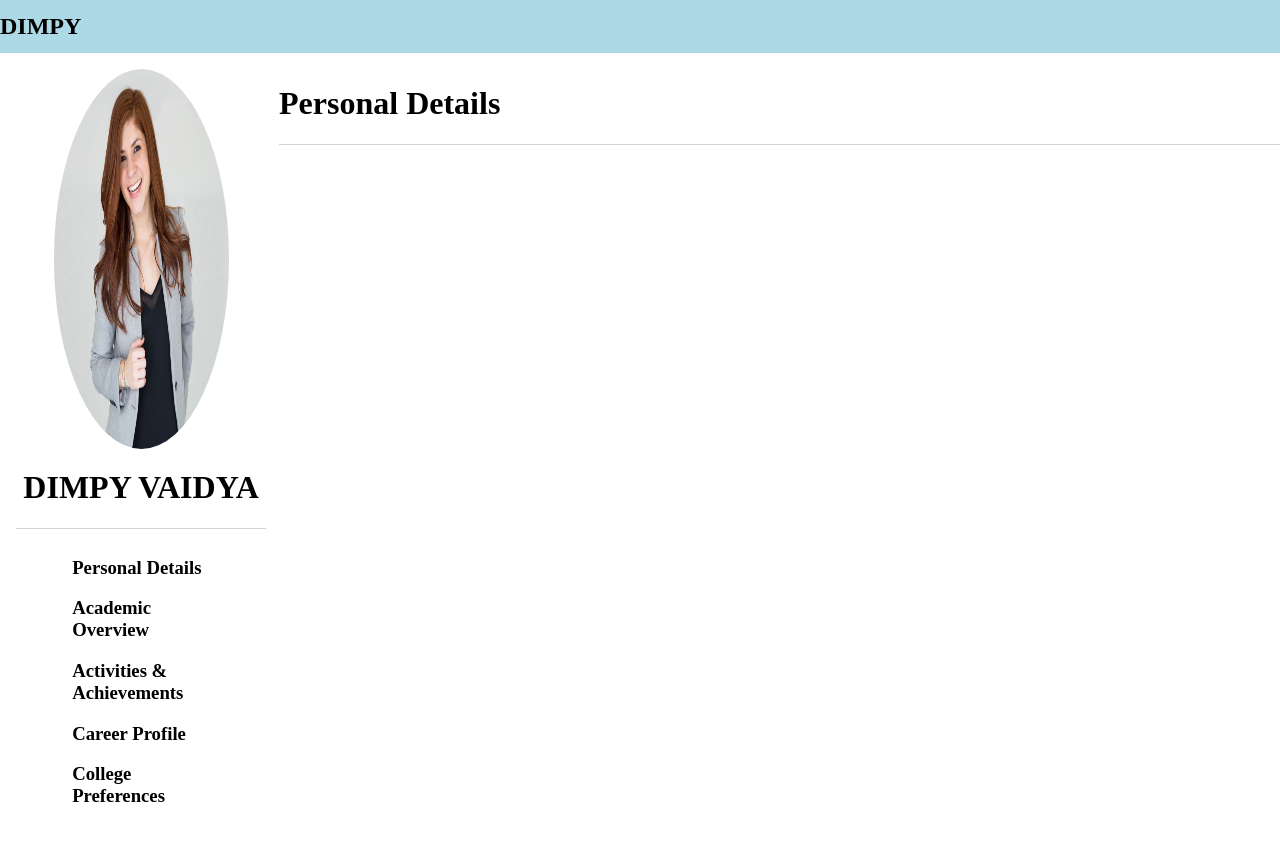
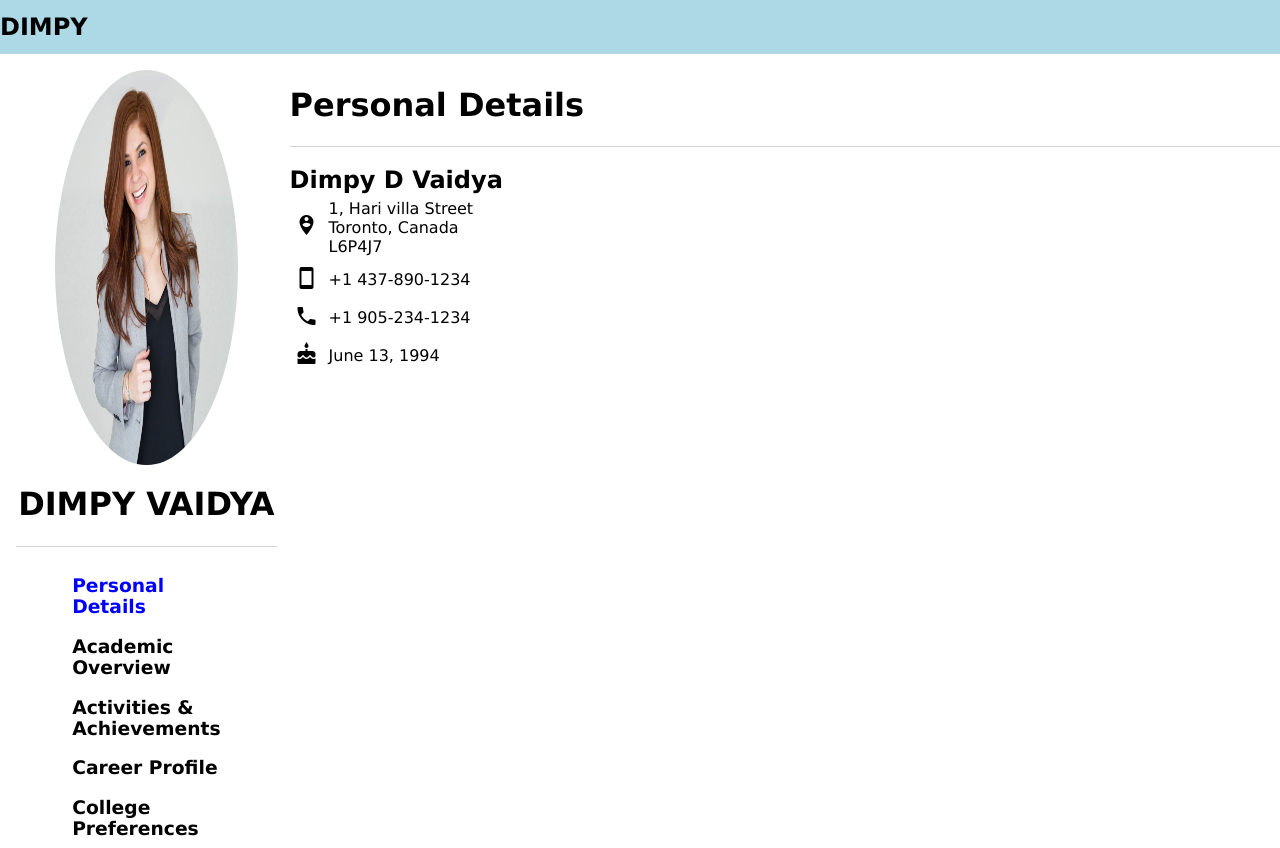
Before and after one commit to Education-organization/Education-organization, a plain HTML site: page public/html/profile.html in a window 1280 px wide. Before the commit the page ends 817 px from the top, so only its background shows below. Drawn offline with Linux system fonts and the light colour scheme.

Commit message:
personal_details added

```diff
--- a/public/css/profile.css
+++ b/public/css/profile.css
@@ -1,10 +1,9 @@
             @import url('https://fonts.googleapis.com/css?family=Roboto:400,400i,500,500i&display=swap');
-
             /*For mobile view*/
 
             * {
                 margin: 0;
-    font-family: "Times New Roman", Times, serif;
+                font-family: Verdana;
             }
 
             a {
@@ -33,8 +32,17 @@ h3 {
                 text-align: left;
             }
 
+            table,
+            th,
+            td {
+                border-collapse: collapse;
+            }
 
-/* grid-structure */
+            th,
+            td {
+                padding: 5px;
+                text-align: left;
+            }
 
             .structure {
                 display: grid;
@@ -60,6 +68,10 @@ h3 {
                 border-radius: 50%;
             }
 
+            .border_bottom {
+                border-bottom: lightgray;
+            }
+
             @media screen and (min-width: 768px) {
                 .structure {
                     display: grid;
--- a/public/html/profile.html
+++ b/public/html/profile.html
@@ -5,6 +5,7 @@
     <meta charset="UTF-8">
     <meta name="viewport" content="width=device-width, initial-scale=1.0">
     <link rel="stylesheet" href="/public/css/profile.css">
+    <link rel="stylesheet" href="https://fonts.googleapis.com/icon?family=Material+Icons">
     <title>My Profile</title>
 </head>
 
@@ -18,14 +19,38 @@
         <div class="profile_block">
             <img src="/public/img/profile.jpg" class="profile_pic">
             <h1>DIMPY VAIDYA</h1><br>
-            <h3><a href="#" alink="blue">Personal Details</a></h3>
+            <h3><a href="#" style="color:blue;">Personal Details</a></h3>
             <h3><a href="#">Academic Overview</a></h3>
             <h3><a href="#">Activities & Achievements</a></h3>
             <h3><a href="#">Career Profile</a></h3>
             <h3><a href="#">College Preferences</a></h3>
         </div>
+
         <div>
-            <h1>Personal Details</h1>
+            <h1>Personal Details</h1><br>
+            <strong><h2>Dimpy D Vaidya</h2></strong>
+            <table style="width:100%">
+                <table>
+                    <tr>
+                        <th style="width:1em;"><i class="material-icons">person_pin_circle</i></th>
+                        <td>1, Hari villa Street<br>Toronto, Canada<br>L6P4J7</td>
+                    </tr>
+                    <tr>
+                        <th><i class="material-icons">stay_current_portrait</i></th>
+                        <td>+1 437-890-1234</td>
+                    </tr>
+                    <tr>
+                        <th><i class="material-icons">phone</i></th>
+                        <td>+1 905-234-1234</td>
+                    </tr>
+                    <tr>
+                        <th><i class="material-icons">cake</i></th>
+                        <td>June 13, 1994</td>
+                    </tr>
+                    <p class="border_bottom"></p>
+                </table>
+
+            </table>
         </div>
     </main>
 
```
Lines whose indentation alone changed are shown as unchanged.
